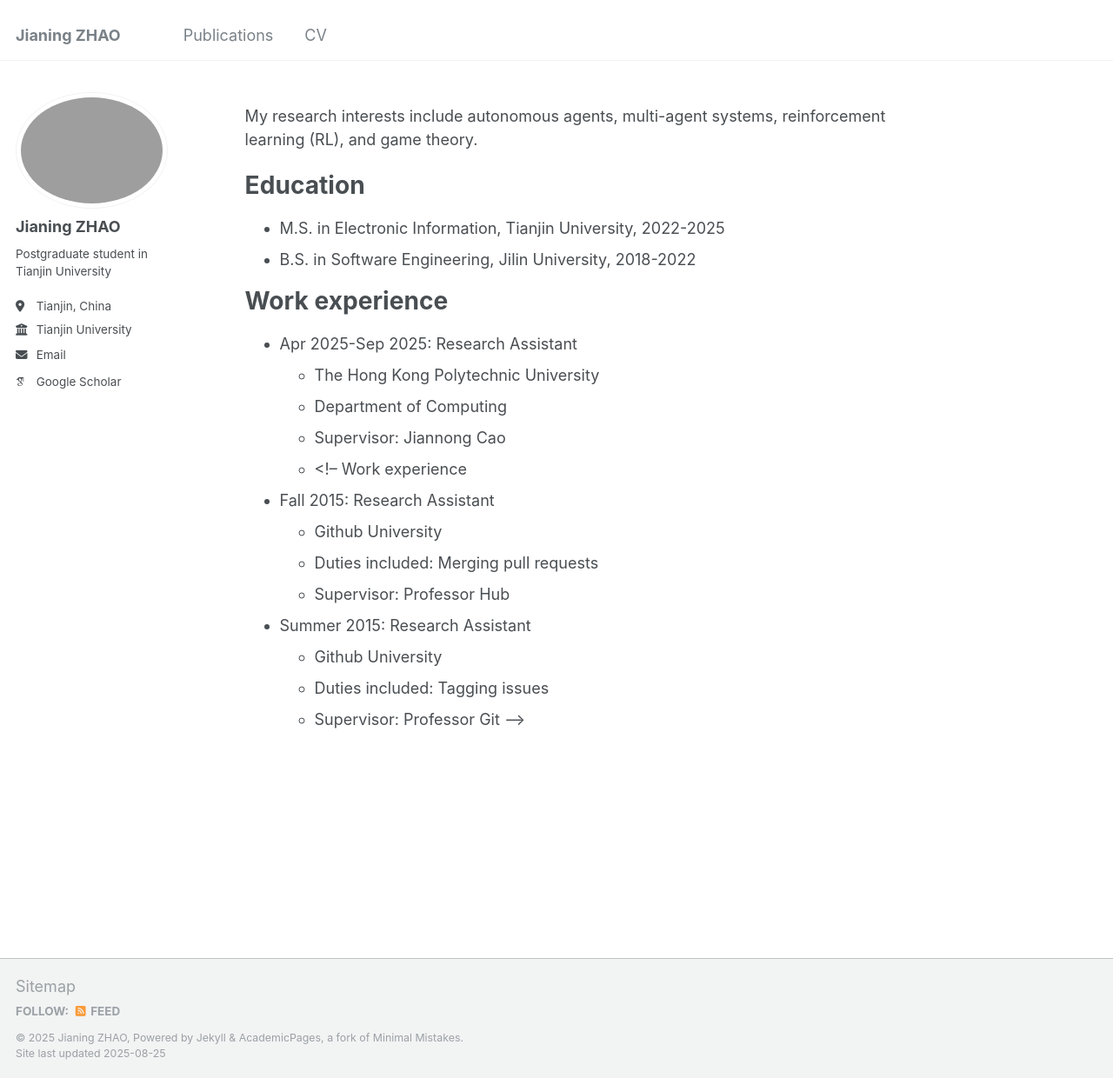
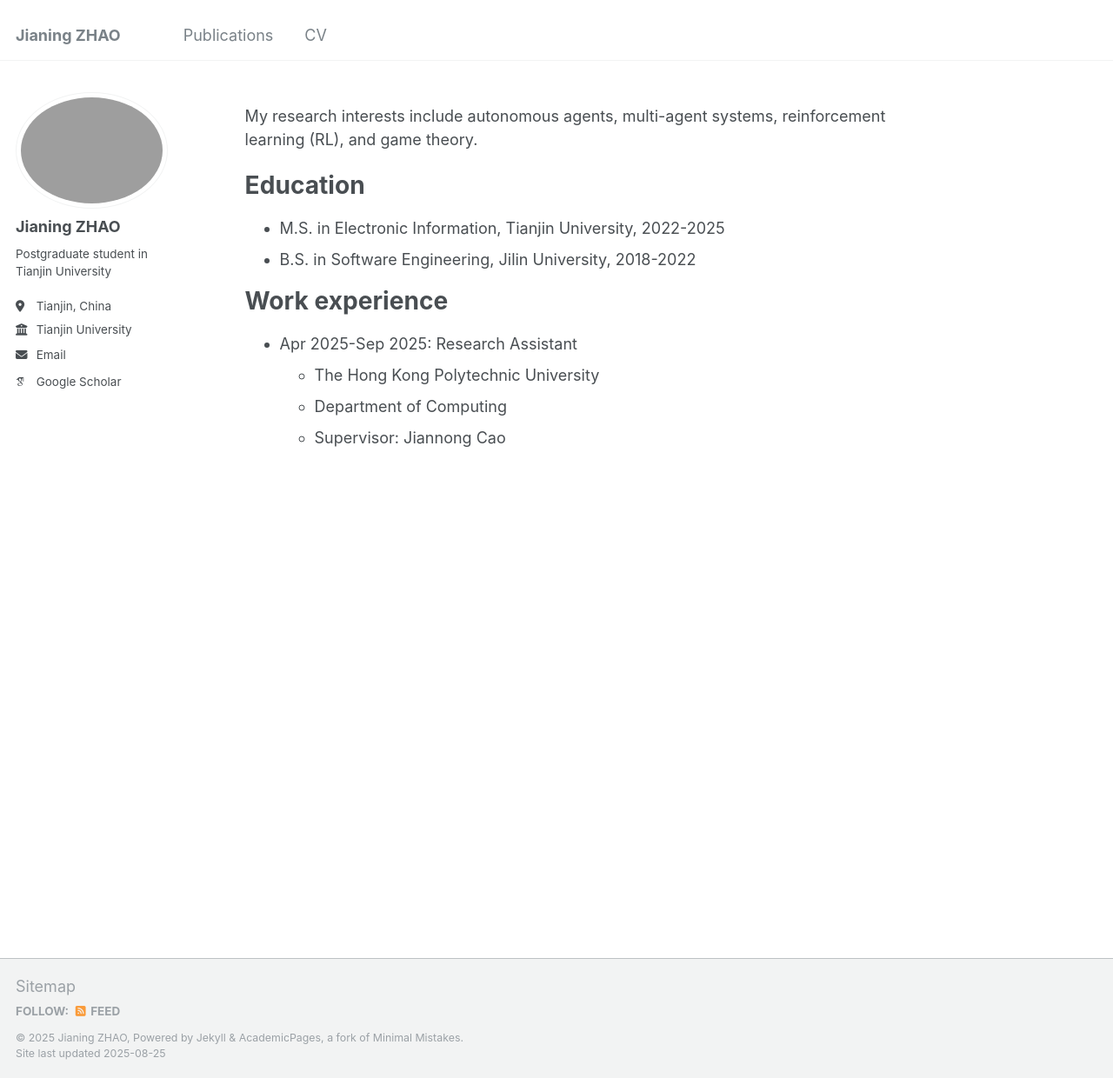
Before and after one commit to EskimosNing/EskimosNing.github.io, a Jekyll site: the page built from _pages/about.md, in a window 1280 px wide and 1240 px high. Shown: the whole window at 87% size. Built offline with Jekyll 4.4.1, drawn with Linux system fonts in a browser that asks for light colours; some web fonts are replaced.

Commit message:
Update about.md

```diff
--- a/_pages/about.md
+++ b/_pages/about.md
@@ -21,17 +21,8 @@ Work experience
   * The Hong Kong Polytechnic University
   * Department of Computing
   * Supervisor: Jiannong Cao
-  *
-<!-- Work experience
-* Fall 2015: Research Assistant
-  * Github University
-  * Duties included: Merging pull requests
-  * Supervisor: Professor Hub
 
-* Summer 2015: Research Assistant
-  * Github University
-  * Duties included: Tagging issues
-  * Supervisor: Professor Git -->
+
 
 <!-- Skills
 ======
```
